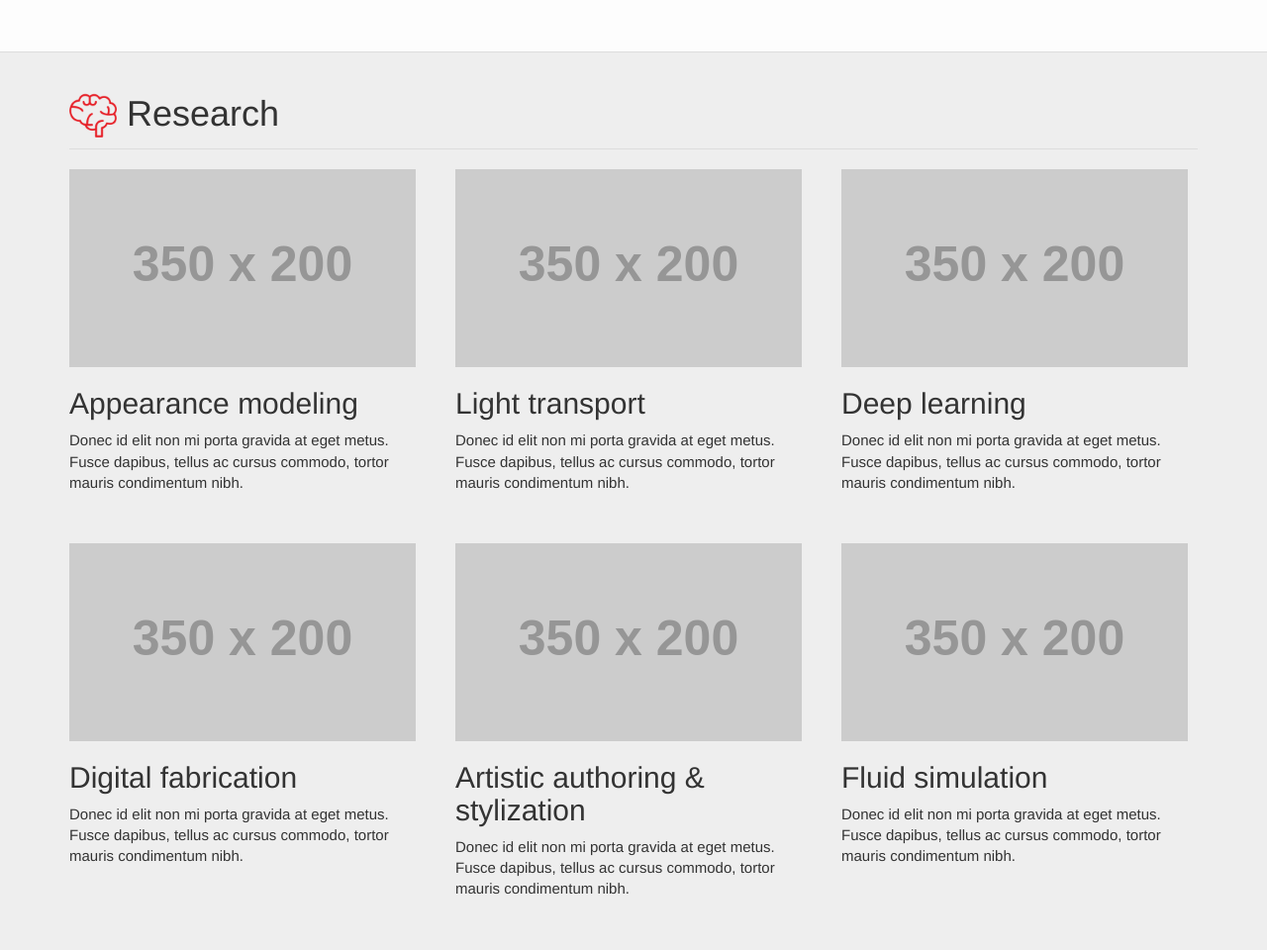
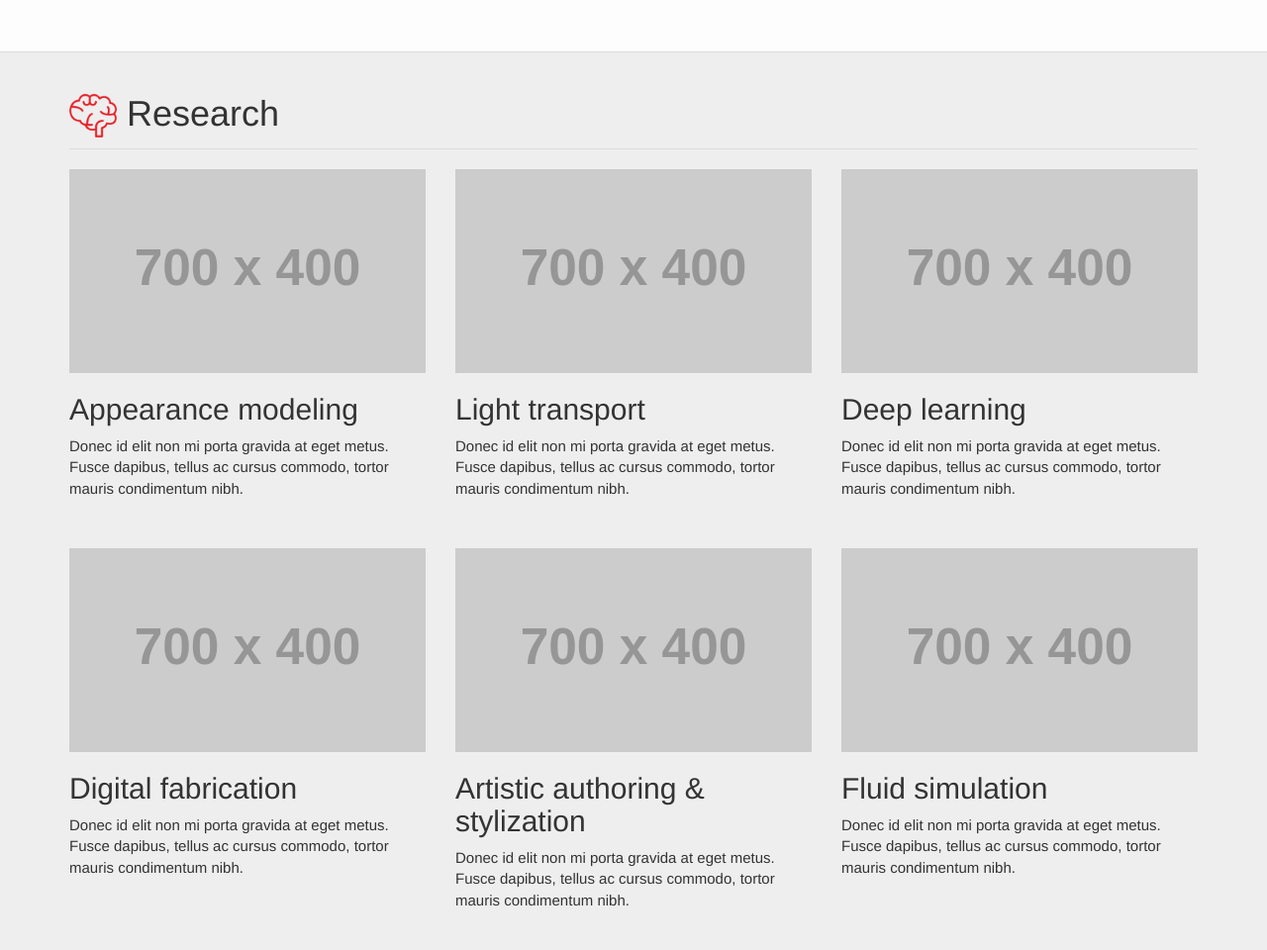
Before and after one commit to joeylitalien/lab-website, a plain HTML site: page index.html in a window 1280 px wide. Shown: the part 2538-3498 px from the top of the page at 99% size. Drawn offline with Linux system fonts and the light colour scheme; placeholder pictures from the web are drawn by us; a script that the page names is missing.

```diff
--- a/index.html
+++ b/index.html
@@ -146,7 +146,7 @@
         </div>
                 <div class="row">
           <div class="col-lg-3 col-sm-6 text-center">
-            <img class="img-circle img-responsive img-center" src="http://placehold.it/400x400" alt="">
+            <img class="img-circle img-responsive img-center" src="http://placehold.it/300x300" alt="">
             <h3 class="people">Derek Nowrouzezahrai</h3>
             <small>Associate Professor</small>
           </div>
@@ -206,34 +206,34 @@
         <div>
                 <div class="row" style="margin-bottom:40px">
                     <div class="col-md-4">
-            <img src="http://placehold.it/350x200" class="figure-img img-responsive" alt="Appearance modeling">
+            <img src="http://placehold.it/700x400" class="figure-img img-responsive" alt="Appearance modeling">
             <h2>Appearance modeling</h2>
             <p>Donec id elit non mi porta gravida at eget metus. Fusce dapibus, tellus ac cursus commodo, tortor mauris condimentum nibh.</p>
           </div>
                     <div class="col-md-4">
-            <img src="http://placehold.it/350x200" class="figure-img img-responsive" alt="Light transport">
+            <img src="http://placehold.it/700x400" class="figure-img img-responsive" alt="Light transport">
             <h2>Light transport</h2>
             <p>Donec id elit non mi porta gravida at eget metus. Fusce dapibus, tellus ac cursus commodo, tortor mauris condimentum nibh.</p>
           </div>
                     <div class="col-md-4">
-            <img src="http://placehold.it/350x200" class="figure-img img-responsive" alt="Deep learning">
+            <img src="http://placehold.it/700x400" class="figure-img img-responsive" alt="Deep learning">
             <h2>Deep learning</h2>
             <p>Donec id elit non mi porta gravida at eget metus. Fusce dapibus, tellus ac cursus commodo, tortor mauris condimentum nibh.</p>
           </div>
                   </div>
                 <div class="row" style="margin-bottom:40px">
                     <div class="col-md-4">
-            <img src="http://placehold.it/350x200" class="figure-img img-responsive" alt="Digital fabrication">
+            <img src="http://placehold.it/700x400" class="figure-img img-responsive" alt="Digital fabrication">
             <h2>Digital fabrication</h2>
             <p>Donec id elit non mi porta gravida at eget metus. Fusce dapibus, tellus ac cursus commodo, tortor mauris condimentum nibh.</p>
           </div>
                     <div class="col-md-4">
-            <img src="http://placehold.it/350x200" class="figure-img img-responsive" alt="Artistic authoring &amp; stylization">
+            <img src="http://placehold.it/700x400" class="figure-img img-responsive" alt="Artistic authoring &amp; stylization">
             <h2>Artistic authoring &amp; stylization</h2>
             <p>Donec id elit non mi porta gravida at eget metus. Fusce dapibus, tellus ac cursus commodo, tortor mauris condimentum nibh.</p>
           </div>
                     <div class="col-md-4">
-            <img src="http://placehold.it/350x200" class="figure-img img-responsive" alt="Fluid simulation">
+            <img src="http://placehold.it/700x400" class="figure-img img-responsive" alt="Fluid simulation">
             <h2>Fluid simulation</h2>
             <p>Donec id elit non mi porta gravida at eget metus. Fusce dapibus, tellus ac cursus commodo, tortor mauris condimentum nibh.</p>
           </div>
```
Also changed, not shown: config/templates/home.html (+2 -2 lines), config/templates/news.html (+1 -1 lines), news.html (+1 -1 lines).
